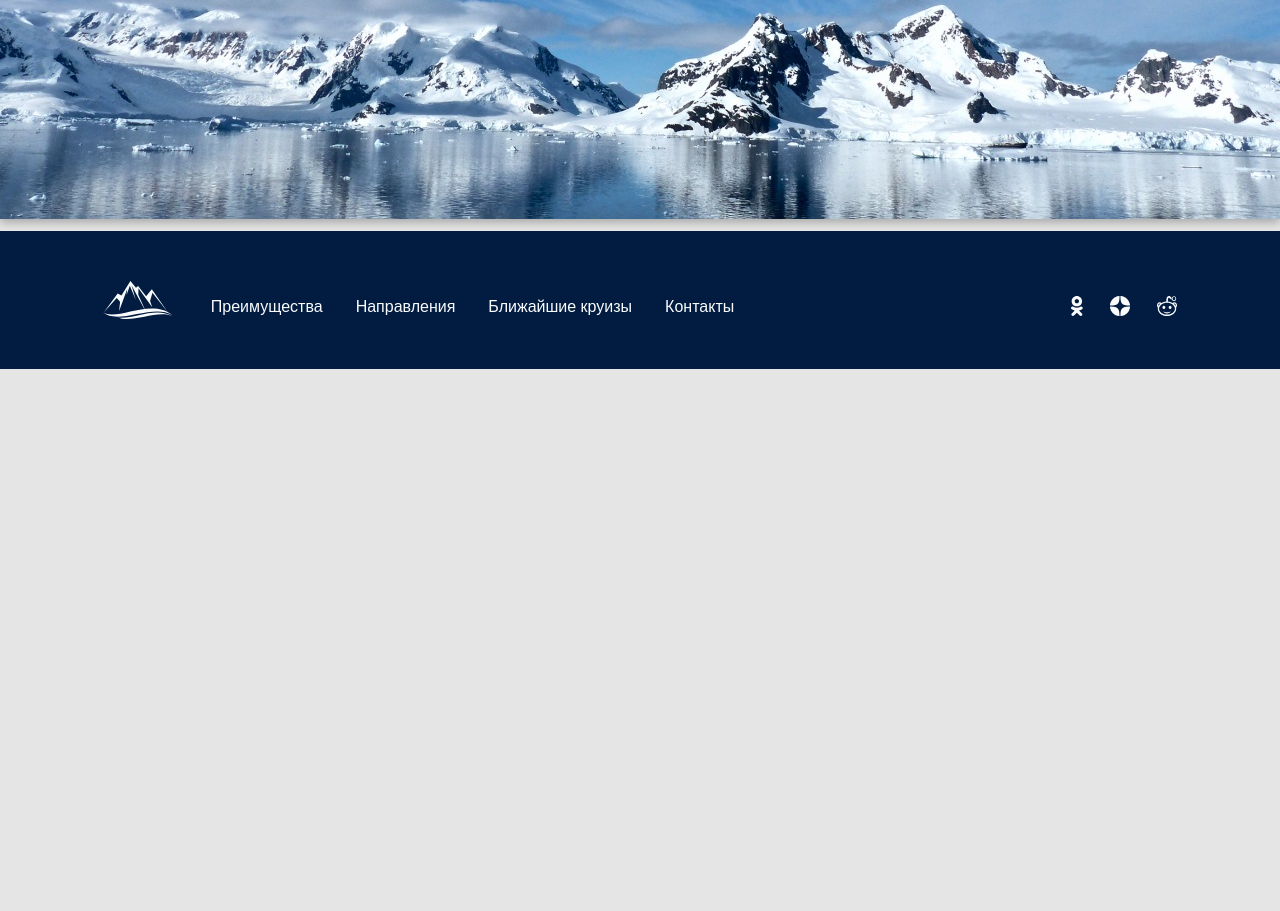
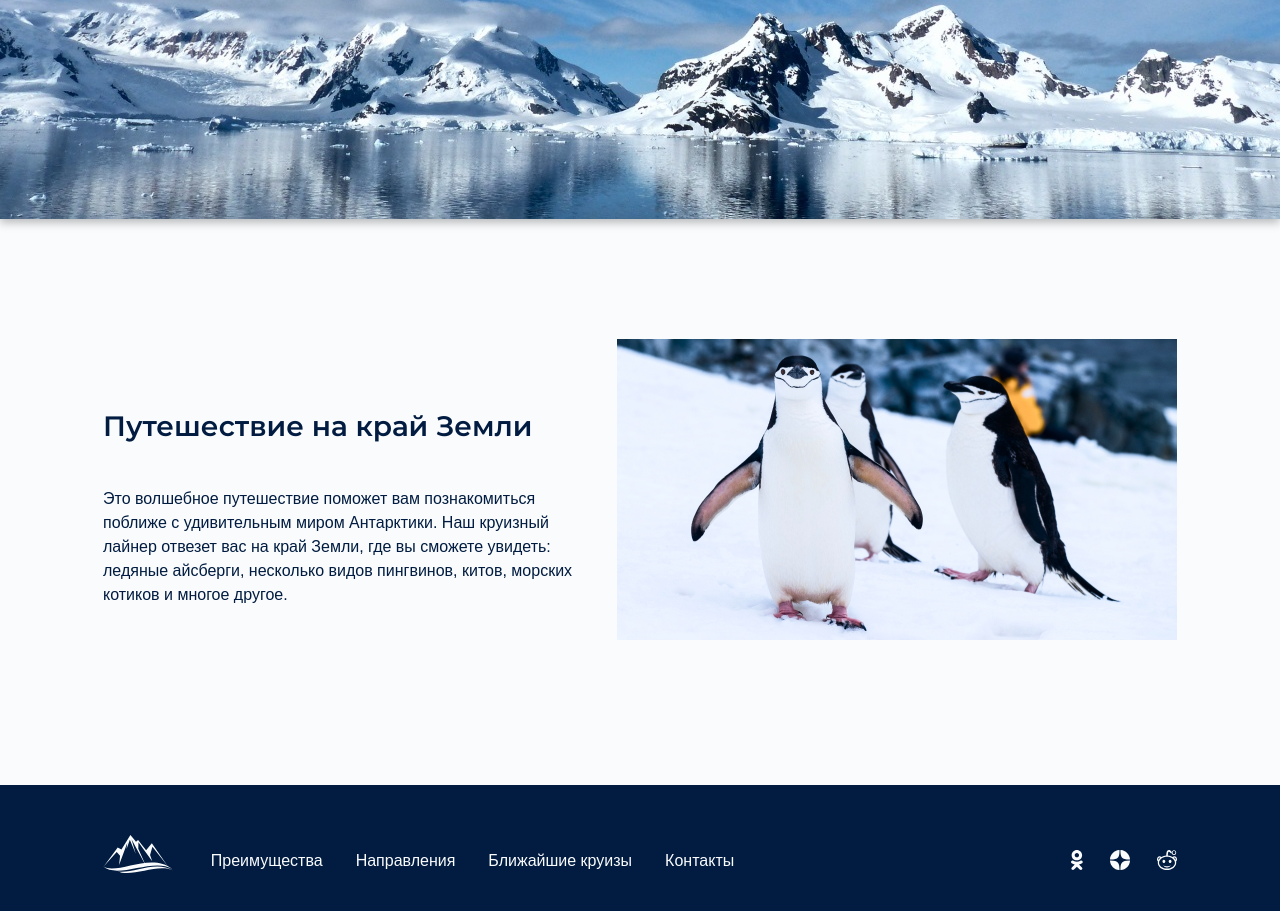
Before and after one commit to LordLye/-ruises-to-Antarctica, a website built with webpack: page source/index.html in a window 1280 px wide. Shown: the part 431-1342 px from the top of the page. Before the commit the page ends 800 px from the top, so only its background shows below. Built offline with nearby package versions, Linux system fonts and the light colour scheme; files whose address does not match are found by name.

Commit message:
сделал descript блок

```diff
--- a/source/index.html
+++ b/source/index.html
@@ -54,12 +54,21 @@
         <div class="intro">
           <div class="intro__text-block">
             <h1>Круизы<br> в Антарктику </h1>
-            <p>Волшебный мир айсбергов и пингвинов</p>
+            <p>Волшебный мир айсбергов и&nbsp;пингвинов</p>
           </div>
         </div>
       </div>
       <div class="container">
-
+        <div class="descript">
+          <div class="descript__text-block">
+            <h2>Путешествие на&nbsp;край&nbsp;Земли</h2>
+            <p>Это волшебное путешествие поможет вам познакомиться поближе с&nbsp;удивительным миром
+              Антарктики. Наш круизный лайнер отвезет вас на&nbsp;край Земли, где вы&nbsp;сможете увидеть: ледяные
+              айсберги,
+              несколько видов пингвинов, китов, морских котиков и&nbsp;многое другое.</p>
+          </div>
+          <img src="./img/pinguins.jpg" alt="Три пингвина" width="560" height="301">
+        </div>
       </div>
     </main>
     <footer class="main-footer">
--- /dev/null
+++ b/source/sass/blocks/descript.scss
@@ -0,0 +1,69 @@
+.descript {
+  display: flex;
+  margin: 0;
+  padding: 120px 0 145px 0;
+  align-items: flex-start;
+
+  @include vp-1023 {
+    padding: 100px 0 100px 0;
+  }
+
+  @include vp-767 {
+    padding: 65px 0 85px 0;
+    flex-direction: column;
+  }
+
+  & img {
+    @include vp-1023 {
+      width: 324px;
+      height: 174px;
+    }
+
+    @include vp-767 {
+      width: 290px;
+      height: 155px;
+    }
+  }
+}
+
+.descript__text-block {
+  max-width: 512px;
+  margin-right: auto;
+  padding-top: 66px;
+  padding-right: 30px;
+
+  @include vp-1023 {
+    padding-top: 0;
+  }
+
+  @include vp-767 {
+    margin: 0 0 50px 0;
+    padding: 0;
+  }
+
+  & h2 {
+    font-weight: 600;
+    font-size: 28px;
+    line-height: 42px;
+    margin: 0 0 40px 0;
+
+    @include vp-1023 {
+      font-size: 26px;
+      line-height: 36px;
+      margin-bottom: 30px;
+    }
+
+    @include vp-767 {
+      font-size: 24px;
+      line-height: 34px;
+    }
+  }
+
+  & p {
+    margin: 0;
+
+    &:not(:last-child) {
+      margin-bottom: 15px;
+    }
+  }
+}
--- a/source/sass/style.scss
+++ b/source/sass/style.scss
@@ -27,6 +27,7 @@
 @import "blocks/main-footer";
 @import "blocks/social";
 @import "blocks/intro";
+@import "blocks/descript";
 
 // ---------------------------------
 
--- a/source/sass/variables.scss
+++ b/source/sass/variables.scss
@@ -6,7 +6,7 @@
 $color-default-black:               #000000;
 $color-default-white:               #ffffff;
 $color-main-text:                   #011C40;
-$color-main-background:             #E5E5E5;
+$color-main-background:             #F9FBFD;
 $color-main-links:                  #F9FBFD;
 $color-transparent:                 rgba(255, 255, 255, 0);
 
```
Also changed, not shown: build/css/style.css, build/css/style.min.css, build/index.html, 1 other file.
